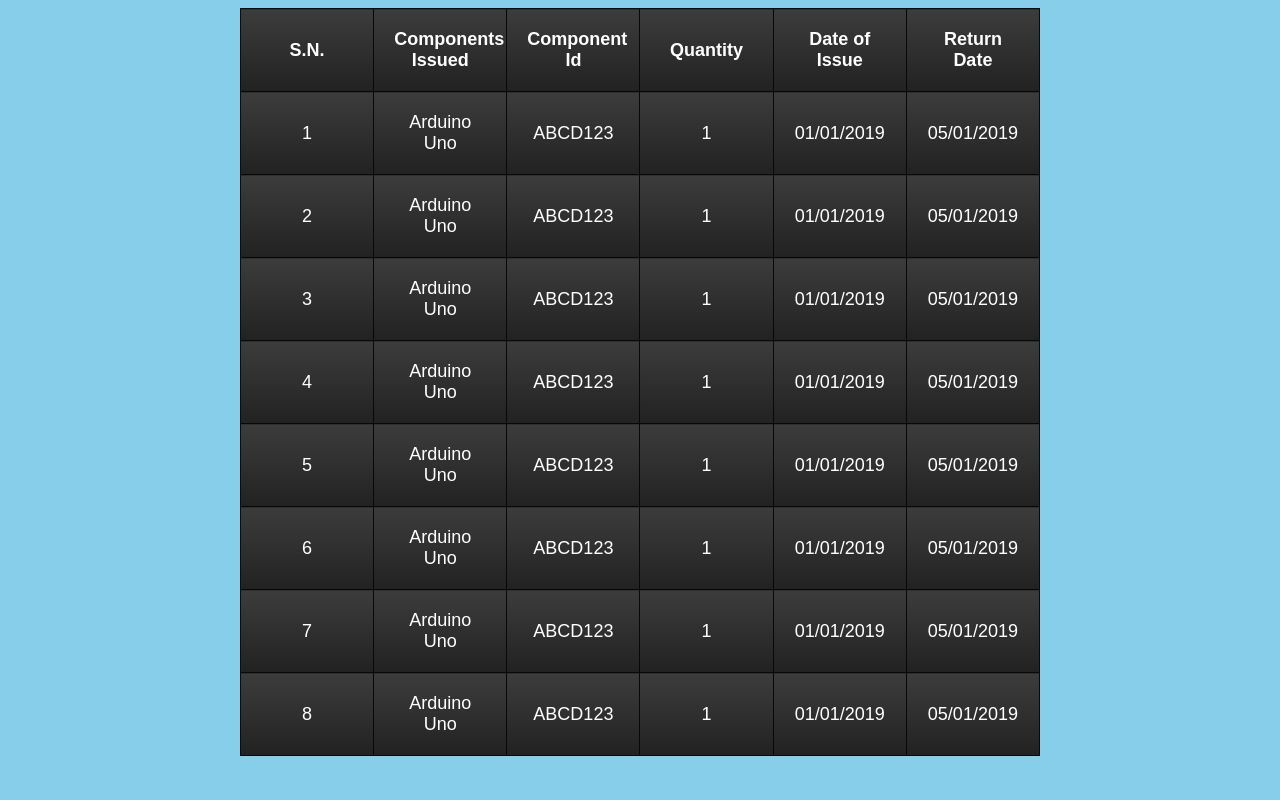
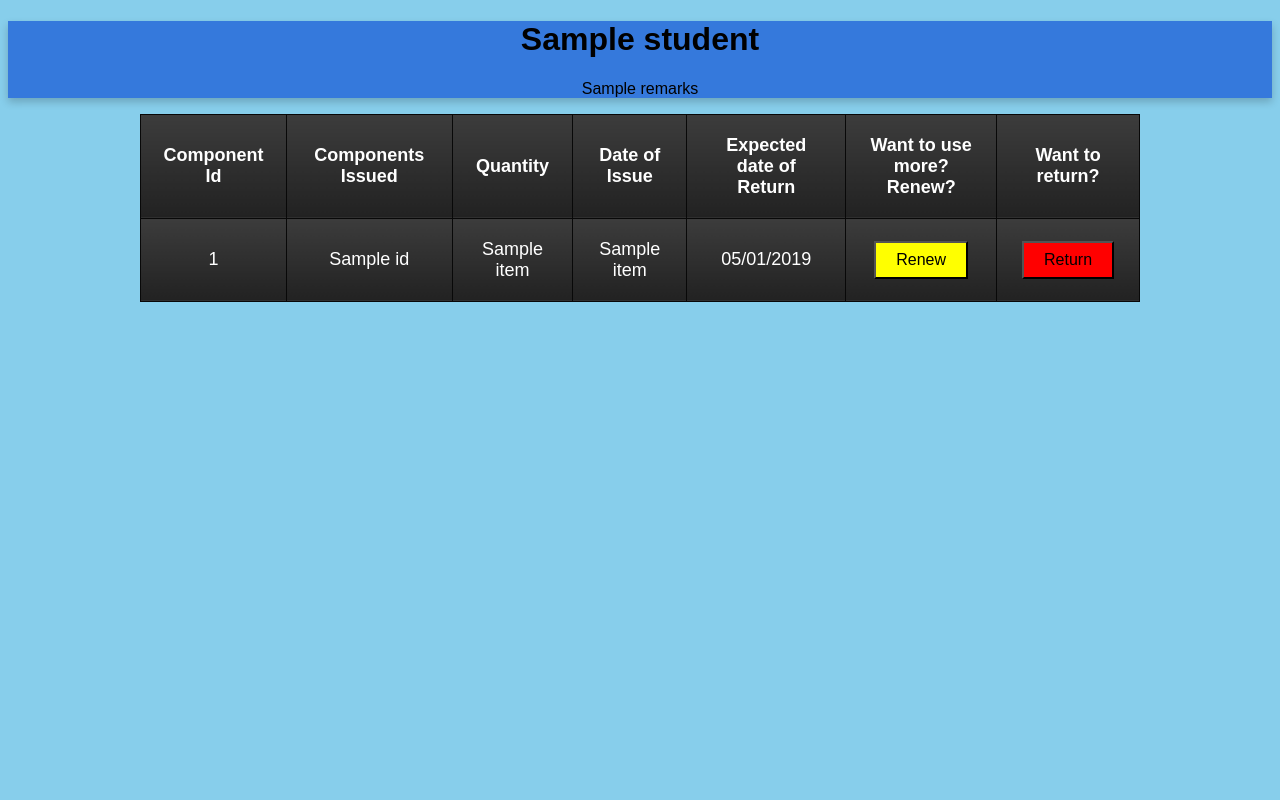
Before and after one commit to niteshjindalxb/Electronics_Inventory, a Flask app: template Inventory/templates/account.html in a window 1280 px wide. Run offline with Flask 2, Linux system fonts and the light colour scheme; the template is opened without the code that fills it: most values are stand-ins (such as "Sample title", 1, 10 or a date in 2020).

Commit message:
issueing correctly. Renew and return redirecting correctly

```diff
--- a/Inventory/data/inventory_list.csv
+++ b/Inventory/data/inventory_list.csv
@@ -1,25 +1,25 @@
-ID,Name,Type,Description,Amount(in num),location,,,,,,,,,,,,
-1,"Arduino, Rpi Box",Microcontroller,This is Arduino,,,,,,,,,,,,,,
-2,Arduino Uno,Microcontroller,Hola! This is UNO,7,C3_R2_B1,,,,,,,,,,,,
-3,Arduino Mega,Microcontroller,Unknown,1,C3_R2_B4,,,,,,,,,,,,
-4,Arduino Uno without IC,Microcontroller,Unknown,1,,,,,,,,,,,,,
-5,Raspberry Pi,Microcontroller,Unknown,2,C3_R2_B2,,,,,,,,,,,,
-6,Raspberry Pi Screen, ,Unknown,2,C3_R2_B6,,,,,,,,,,,,
-7,Set top Box,,Unknown,1,C3_R1,,,,,,,,,,,,
-8,Induino,Microcontroller,Unknown,1,,,,,,,,,,,,,
-9,Arduino Shield v1.1,Microcontroller accessory,Unknown,1,C3_R4,,,,,,,,,,,,
-10,Arduino EasyVR Shield,Microcontroller accessory,Unknown,1,C3_R4,,,,,,,,,,,,
-11,Arduino Nano power cable,Microcontroller accessory,Unknown,5,,,,,,,,,,,,,
-12,Arduino Uno power cable,Microcontroller accessory,Unknown,6,C3_R2,,,,,,,,,,,,
-13,WiFi-BT-BLE MCU Module,Microcontroller accessory,Unknown,1,C3_R4,,,,,,,,,,,,
-14,Unknown Grid sheet,Microcontroller accessory,Unknown,1,,,,,,,,,,,,,
-15,Lipo Rider Pro,Arduino Accessory,Unknown,1,C3_R4,,,,,,,,,,,,
-16,Arduino Camera,Arduino Accessory,Unknown,1,C3_R3_B2,,,,,,,,,,,,
-17,Krypton FPGA IITB,FPGA,Unknown,1,C3_R2_B3,,,,,,,,,,,,
-18,Recording Module Voice Board,With on board mic and speaker,Unknown,2,C3_R2_B5,,,,,,,,,,,,
-19,Itsy Bitsy,Microcontroller,Unknown,2,C3_R2_B6,,,,,,,,,,,,
-20,Kinect,,Unknown,1,cupboard 4,,,,,,,,,,,,
-21,Induino box,,Unknown,,,,,,,,,,,,,,
-22,Induino R3,Microcontroller,Unknown,2,C3_R4,,,,,,,,,,,,
-23,Induino R4,Microcontroller,Unknown,2,C3_R4,,,,,,,,,,,,
-24,Ywrobot accessory,Accessory,Unknown,5,C3_R4,,,,,,,,,,,,
+ID,Name,Type,Description,Amount(in num),location,Issued Quantity,,,,,,,,,,,
+1,"Arduino, Rpi Box",Microcontroller,This is Arduino,0,,,,,,,,,,,,,
+2,Arduino Uno,Microcontroller,Hola! This is UNO,7,C3_R2_B1,0,
+3,Arduino Mega,Microcontroller,Unknown,1,C3_R2_B4,0,
+4,Arduino Uno without IC,Microcontroller,Unknown,1,,0,
+5,Raspberry Pi,Microcontroller,Unknown,2,C3_R2_B2,0,
+6,Raspberry Pi Screen, ,Unknown,2,C3_R2_B6,0,
+7,Set top Box,,Unknown,1,C3_R1,0,
+8,Induino,Microcontroller,Unknown,1,,0,
+9,Arduino Shield v1.1,Microcontroller accessory,Unknown,1,C3_R4,0,
+10,Arduino EasyVR Shield,Microcontroller accessory,Unknown,1,C3_R4,0,
+11,Arduino Nano power cable,Microcontroller accessory,Unknown,5,,0,
+12,Arduino Uno power cable,Microcontroller accessory,Unknown,6,C3_R2,0,
+13,WiFi-BT-BLE MCU Module,Microcontroller accessory,Unknown,1,C3_R4,0,
+14,Unknown Grid sheet,Microcontroller accessory,Unknown,1,,0,
+15,Lipo Rider Pro,Arduino Accessory,Unknown,1,C3_R4,0,
+16,Arduino Camera,Arduino Accessory,Unknown,1,C3_R3_B2,0,
+17,Krypton FPGA IITB,FPGA,Unknown,1,C3_R2_B3,0,
+18,Recording Module Voice Board,With on board mic and speaker,Unknown,2,C3_R2_B5,0,
+19,Itsy Bitsy,Microcontroller,Unknown,2,C3_R2_B6,0,
+20,Kinect,,Unknown,1,cupboard 4,0,
+21,Induino box,,Unknown,0,,0,
+22,Induino R3,Microcontroller,Unknown,2,C3_R4,0,
+23,Induino R4,Microcontroller,Unknown,2,C3_R4,0,
+24,Ywrobot accessory,Accessory,Unknown,5,C3_R4,0,
--- a/Inventory/data/issue_list.csv
+++ b/Inventory/data/issue_list.csv
@@ -1,3 +1 @@
-id,rollno,quantity
-1,160101084,1
-2,180108026,1
+id,rollno,quantity,issued date
--- /dev/null
+++ b/Inventory/data/rollno.txt
@@ -0,0 +1 @@
+160101084
--- a/Inventory/data/student_details.csv
+++ b/Inventory/data/student_details.csv
@@ -1,3 +1,3 @@
-rollno,name,dept,year,fine
-160101084,Nitesh Jindal,CSE,3,0
-180122008,Ankita,CST,1,0
+rollno,name,fine,remarks
+160101084,Nitesh Jindal,0,3rd Year - CSE Dept
+180122008,Ankita,0, 1st Year - CST Dept
--- a/Inventory/settings.py
+++ b/Inventory/settings.py
@@ -21,3 +21,7 @@
 # Get path of files
 # File in which current rollno exists
 rollno_file = os.path.join(data_dir_path, 'rollno.txt')
+
+student_details_file = os.path.join(data_dir_path, 'student_details.csv')
+inventory_file = os.path.join(data_dir_path, 'inventory_list.csv')
+issue_file = os.path.join(data_dir_path, 'issue_list.csv')
--- a/Inventory/templates/account.html
+++ b/Inventory/templates/account.html
@@ -7,10 +7,10 @@
         background: skyblue;
         }
         table{
-            width:800px;
+            width:1000px;
             margin:auto;
             text-align: center;
-            table-layout: fixed;
+            table-layout: auto;
         }
         table,tr,th,td{
             padding: 20px;
@@ -22,95 +22,87 @@
             background: linear-gradient(top,#3c3c3c 0%,#222222 100%);
             background:-webkit-linear-gradient(top,#3c3c3c 0%,#222222 100%);
         }
+        .btn0{
+            background-color: yellow;
+            color: black;;
+            padding: 8px 20px;
+            font-size:16px;
+        }
+         .btn1{
+            background-color: red;
+            color: black;;
+            padding: 8px 20px;
+            font-size:16px;
+        }
+        .card {
+        background-color: #3579dc;
+        box-shadow: 0 4px 8px 0 rgba(0, 0, 0, 0.2);
+        margin: auto;
+        text-align: center;
+        font-family: arial;
+        }
 
     </style>
       </head>
     <body>
+
+        <!-- Profile Card -->
+        <div class="card">
+                <h1>{{ posts['student'].get_name() }}</h1>
+                {% if posts['student'].remarks %}
+                    <p class="title">{{ posts['student'].remarks }}</p>
+                {% endif %}
+        </div>
+
+        {% if posts['items'] %}
         <table>
         <tr>
-            <th>S.N.</th>
+            <th>Component Id</th>
             <th>Components Issued</th>
-            <th>Component Id</th>
             <th>Quantity</th>
             <th>Date of Issue</th>
-            <th>Return Date</th>
+            <th>Expected date of Return</th>
+            <th>Want to use more?<br>Renew?</th>
+            <th>Want to return?</th>
+
             </tr>
+                {% for item in posts['items'] %}
+                    <tr>
+                        <form id="{{ item[0].get_id() }}" action="" method="POST">
+                            <td>{{ item[0].get_id() }}</td>
+                            <td>{{ item[0].get_name() }}</td>
+                            <td>{{ item[1] }}</td>
+                            <td>{{ item[2] }}</td>
+                            <td>05/01/2019</td>
 
-    <tr>
-            <td>1</td>
-            <td>Arduino Uno</td>
-            <td>ABCD123</td>
-            <td>1</td>
-            <td>01/01/2019</td>
-            <td>05/01/2019</td>
-                </td></tr>
+                            <td class="text-center"><button type ="button"class="btn0" id="btn0{{ item[0].get_id() }}" name="btn0" onclick="renew_func()" value="renew">Renew</button></td>
+                            <td class="text-center"><button type ="button"class="btn1" id="btn1{{ item[0].get_id() }}" name="btn1" onclick="return_func()" value="return">Return</button></td>
 
-    <tr>
-            <td>2</td>
-            <td>Arduino Uno</td>
-            <td>ABCD123</td>
-            <td>1</td>
-            <td>01/01/2019</td>
-         <td>05/01/2019</td>
+                            <script>
+                                function renew_func() {
+                                    var myForm = document.getElementById("{{ item[0].get_id() }}");
+                                    var myAction = "{{ url_for('renew') }}";
 
-                </td></tr>
+                                    myForm.action = myAction;
+                                    myForm.method = "POST";
+                                    myForm.submit();
+                                }
+                                function return_func() {
+                                    var myForm = document.getElementById("{{ item[0].get_id() }}");
+                                    var myAction = "{{ url_for('return_item') }}";
 
-<tr>
-            <td>3</td>
-            <td>Arduino Uno</td>
-            <td>ABCD123</td>
-            <td>1</td>
-            <td>01/01/2019</td>
-     <td>05/01/2019</td>
+                                    myForm.action = myAction;
+                                    myForm.method = "POST";
+                                    myForm.submit();
+                                }
+                            </script>
+                    </tr>
+                        </form>
+                {% endfor %}
+        {% else %}
+            <div class="level2">No item is issued by you!</div>
+        {% endif %}
 
-                </td></tr>
-
-<tr>
-            <td>4</td>
-            <td>Arduino Uno</td>
-            <td>ABCD123</td>
-            <td>1</td>
-            <td>01/01/2019</td>
-     <td>05/01/2019</td>
-
-                </td></tr>
-
-<tr>
-            <td>5</td>
-            <td>Arduino Uno</td>
-            <td>ABCD123</td>
-            <td>1</td>
-            <td>01/01/2019</td>
-     <td>05/01/2019</td>
-
-                </td></tr>
-
-<tr>
-            <td>6</td>
-            <td>Arduino Uno</td>
-            <td>ABCD123</td>
-            <td>1</td>
-            <td>01/01/2019</td>
-     <td>05/01/2019</td>
-            </td></tr>
-
-<tr>
-            <td>7</td>
-            <td>Arduino Uno</td>
-            <td>ABCD123</td>
-            <td>1</td>
-            <td>01/01/2019</td>
-     <td>05/01/2019</td>
-             </td></tr>
-
-<tr>
-            <td>8</td>
-            <td>Arduino Uno</td>
-            <td>ABCD123</td>
-            <td>1</td>
-            <td>01/01/2019</td>
-     <td>05/01/2019</td>
-             </td></tr>
         </table>
         </body>
     </html>
--- a/Inventory/urls.py
+++ b/Inventory/urls.py
@@ -9,9 +9,9 @@
     app.add_url_rule('/login/', 'login', view_func=login)
     app.add_url_rule('/logout/', 'logout', view_func=logout)
     app.add_url_rule('/dashboard/', 'dashboard', view_func=dashboard)
-    app.add_url_rule('/issue/', 'issue', view_func=issue)
-    app.add_url_rule('/renew/', 'renew', view_func=renew)
-    app.add_url_rule('/return_item/', 'return_item', view_func=return_item)
+    app.add_url_rule('/issue/', 'issue', view_func=issue, methods = ['GET', 'POST'])
+    app.add_url_rule('/renew/', 'renew', view_func=renew, methods = ['GET', 'POST'])
+    app.add_url_rule('/return_item/', 'return_item', view_func=return_item, methods = ['GET', 'POST'])
     app.add_url_rule('/account/', 'account', view_func=account)
     app.add_url_rule('/show_list/', 'show_list', view_func=show_list)
     app.add_url_rule('/admin/', 'admin', view_func=admin)
--- a/run.py
+++ b/run.py
@@ -1,6 +1,4 @@
 from Inventory import app
-from Inventory import views
 
 if __name__ == "__main__":
-    views.load_data()
     app.run(debug=True)
```
Also changed, not shown: Inventory/__init__.py (+5 -3 lines), Inventory/model.py (+10 -4 lines), Inventory/templates/index.html (+7 -9 lines), Inventory/templates/list_of_components.html (+21 -8 lines), Inventory/views.py (+103 -37 lines).
